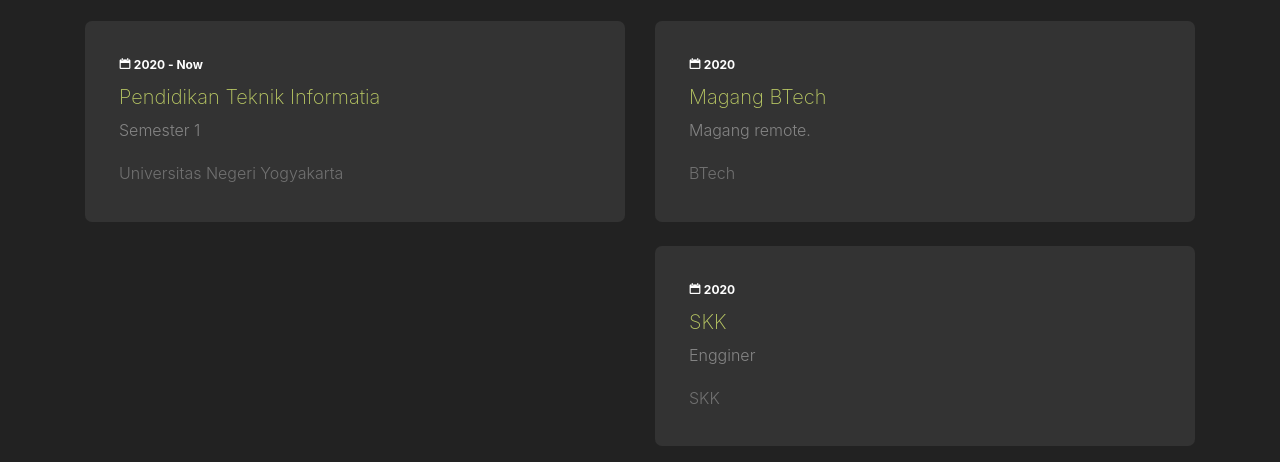
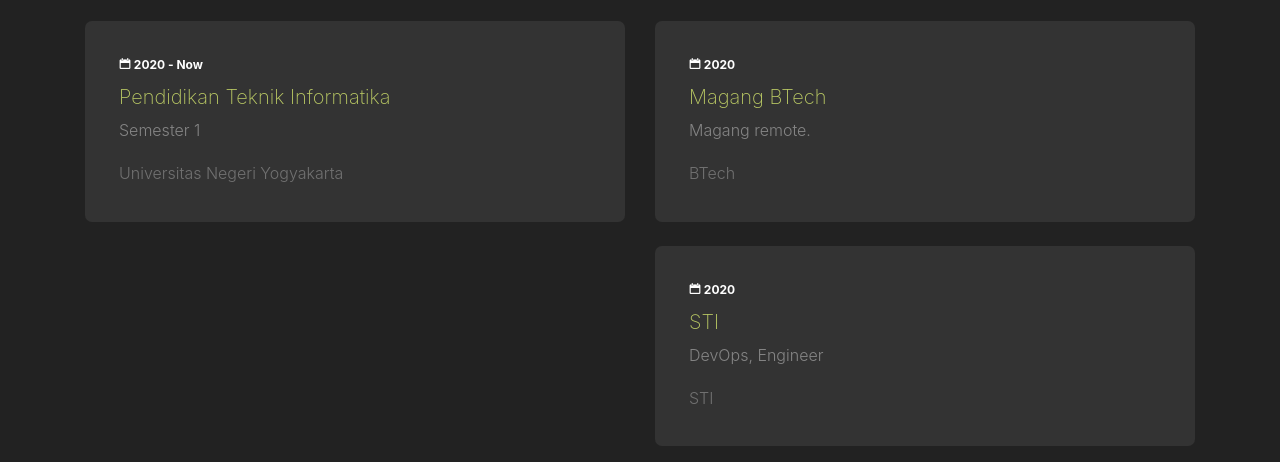
Before and after one commit to AvnanRahman/AvnanRahman.github.io, a plain HTML site: page index.html in a window 1280 px wide. Shown: the part 1296-1758 px from the top of the page. Drawn offline with nearby package versions, Linux system fonts and the light colour scheme; some packages are replaced by stand-ins of ours; a script that the page names is missing; files whose address does not match are found by name.

Commit message:
Update index.html

```diff
--- a/index.html
+++ b/index.html
@@ -208,7 +208,7 @@
 
 					<div class="resume-item mb-4">
 						<span class="date"><span class="icon-calendar"></span> 2020 - Now</span>
-						<h3>Pendidikan Teknik Informatia</h3>
+						<h3>Pendidikan Teknik Informatika</h3>
 						<p>Semester 1</p>
 						<span class="school">Universitas Negeri Yogyakarta</span>
 					</div>
@@ -233,9 +233,9 @@
 
 					<div class="resume-item mb-4">
 						<span class="date"><span class="icon-calendar"></span> 2020</span>
-						<h3>SKK</h3>
-						<p>Engginer</p>
-						<span class="school">SKK</span>
+						<h3>STI</h3>
+						<p>DevOps, Engineer</p>
+						<span class="school">STI</span>
 					</div>
 
 				</div>
```
